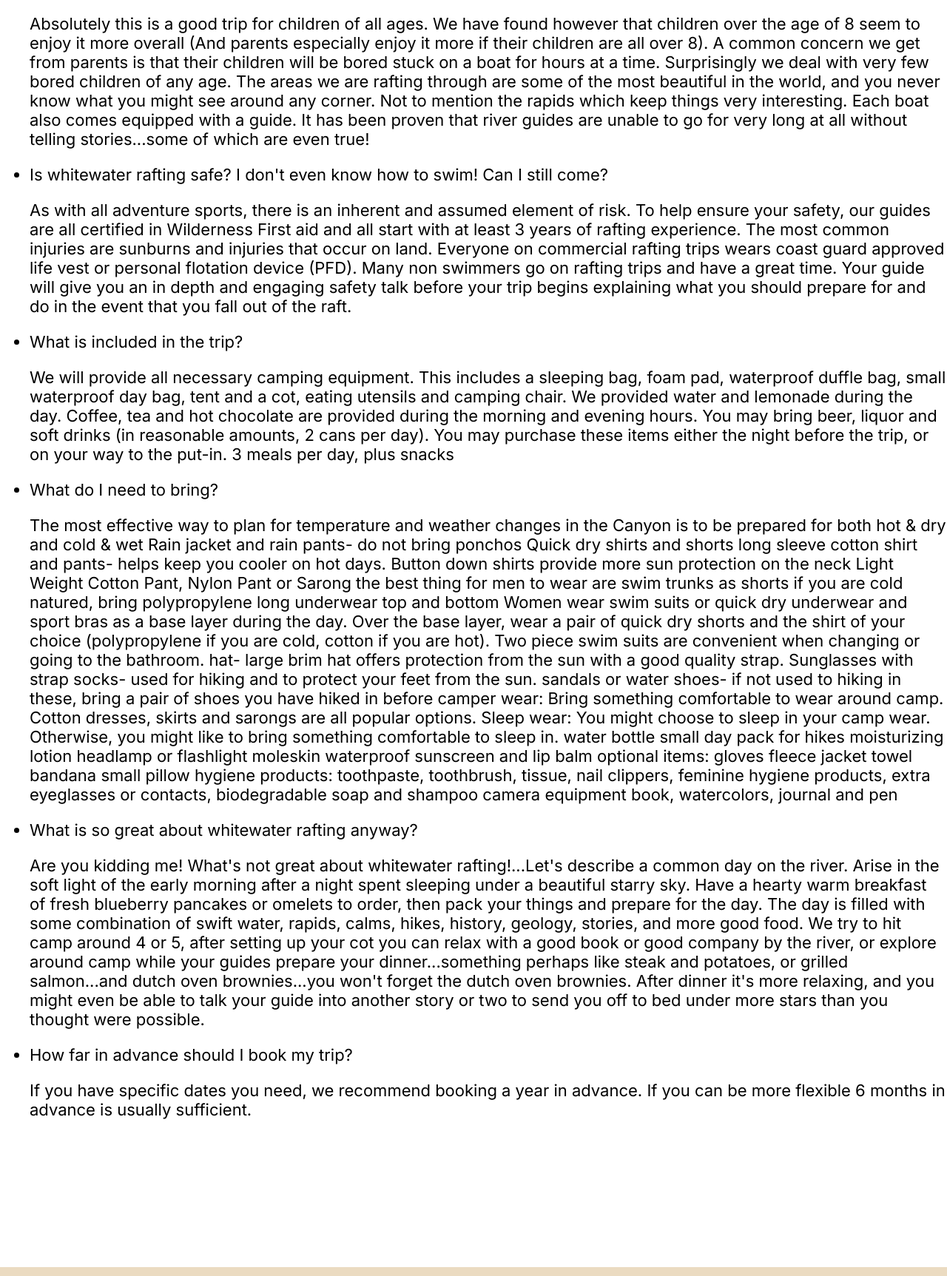
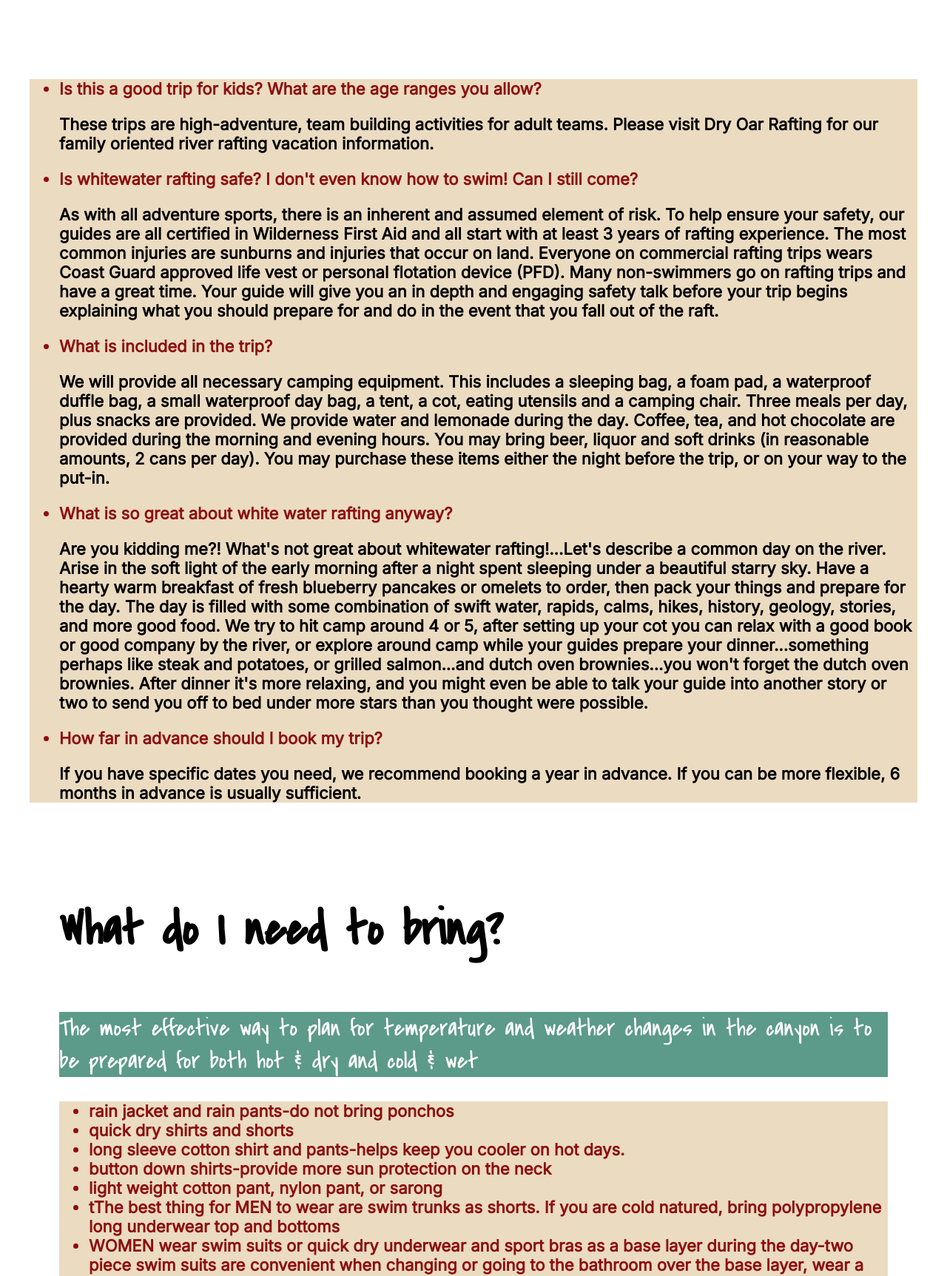
Before and after one commit to KMSspins/wdd130, a plain HTML site: page wwr/faq.html in a window 1280 px wide. Shown: the part 907-2632 px from the top of the page at 74% size. Drawn offline with Linux system fonts and the light colour scheme.

Commit message:
FAQ page finished

```diff
--- a/wwr/faq.html
+++ b/wwr/faq.html
@@ -25,76 +25,108 @@
             </nav>
         </header>
         <div id="faq">
-            <div id="faqbox">
-                <img class="faqpic" src="images/rsz_1rafting64_600.jpg" </div>
+            <div id="faq-box">
+                <img class="faq-pic" src="images/rsz_1rafting64_600.jpg" </div>
             </div>
-            <sec id="faqmsg">
+            <sec id="faq-msg">
                 <h1>FAQ</h1>
             </sec>
-        </div>
-        <div id="questions">
+            <div class="questions-box">
                 <ul>
-                <li i=class="fa-light fa-duck"></i>Is this a good trip for kids? What are the age ranges you allow?</li>
-                <p>Absolutely this is a good trip for children of all ages. We have found however that children over the
-                    age of 8 seem to enjoy it more overall (And parents especially enjoy it more if their children are
-                    all over 8). A common concern we get from parents is that their children will be bored stuck on a
-                    boat for hours at a time. Surprisingly we deal with very few bored children of any age. The areas we
-                    are rafting through are some of the most beautiful in the world, and you never know what you might
-                    see around any corner. Not to mention the rapids which keep things very interesting. Each boat also
-                    comes equipped with a guide. It has been proven that river guides are unable to go for very long at
-                    all without telling stories...some of which are even true!</p>
+                    <li>Is this a good trip for kids? What are the age ranges you allow?</li>
+                    <p>These trips are high-adventure, team building activities for adult teams. Please visit Dry Oar
+                        Rafting
+                        for our family oriented river rafting vacation information.
+                    </p>
                     <li>Is whitewater rafting safe? I don't even know how to swim! Can I still come?</li>
-                <p>As with all adventure sports, there is an inherent and assumed element of risk. To help ensure your
-                    safety, our guides are all certified in Wilderness First aid and all start with at least 3 years of
+                    <p>As with all adventure sports, there is an inherent and assumed element of risk. To help ensure
+                        your
+                        safety, our guides are all certified in Wilderness First Aid and all start with at least 3 years
+                        of
                         rafting experience. The most common injuries are sunburns and injuries that occur on land.
-                    Everyone on commercial rafting trips wears coast guard approved life vest or personal flotation
-                    device (PFD). Many non swimmers go on rafting trips and have a great time. Your guide will give you
-                    an in depth and engaging safety talk before your trip begins explaining what you should prepare for
+                        Everyone on commercial rafting trips wears Coast Guard approved life vest or personal flotation
+                        device (PFD). Many non-swimmers go on rafting trips and have a great time. Your guide will give
+                        you
+                        an in depth and engaging safety talk before your trip begins explaining what you should prepare
+                        for
                         and do in the event that you fall out of the raft.</p>
                     <li>What is included in the trip?</li>
-                <p>We will provide all necessary camping equipment. This includes a sleeping bag, foam pad, waterproof
-                    duffle bag, small waterproof day bag, tent and a cot, eating utensils and camping chair.
-                    We provided water and lemonade during the day. Coffee, tea and hot chocolate are provided during the
-                    morning and evening hours. You may bring beer, liquor and soft drinks (in reasonable amounts, 2 cans
-                    per day). You may purchase these items either the night before the trip, or on your way to the
-                    put-in. 3 meals per day, plus snacks
+                    <p>We will provide all necessary camping equipment. This includes a sleeping bag, a foam pad,
+                        a waterproof
+                        duffle bag, a small waterproof day bag, a tent, a cot, eating utensils and a camping chair.
+                        Three meals per day, plus snacks are provided.
+                        We provide water and lemonade during the day.
+                        Coffee, tea, and hot chocolate are provided during the morning and evening hours.
+
+                        You may bring beer, liquor and soft drinks (in reasonable amounts, 2 cans per day).
+                        You may purchase these items either the night before the trip, or on your way to the put-in.
                     </p>
-                <li>What do I need to bring?</li>
-                <p>The most effective way to plan for temperature and weather changes in the Canyon is to be prepared
-                    for both hot & dry and cold & wet Rain jacket and rain pants- do not bring ponchos Quick dry shirts
-                    and shorts long sleeve cotton shirt and pants- helps keep you cooler on hot days. Button down shirts
-                    provide more sun protection on the neck Light Weight Cotton Pant, Nylon Pant or Sarong the best
-                    thing for men to wear are swim trunks as shorts if you are cold natured, bring polypropylene long
-                    underwear top and bottom Women wear swim suits or quick dry underwear and sport bras as a base layer
-                    during the day. Over the base layer, wear a pair of quick dry shorts and the shirt of your choice
-                    (polypropylene if you are cold, cotton if you are hot). Two piece swim suits are convenient when
-                    changing or going to the bathroom. hat- large brim hat offers protection from the sun with a good
-                    quality strap. Sunglasses with strap socks- used for hiking and to protect your feet from the sun.
-                    sandals or water shoes- if not used to hiking in these, bring a pair of shoes you have hiked in
-                    before camper wear: Bring something comfortable to wear around camp. Cotton dresses, skirts and
-                    sarongs are all popular options. Sleep wear: You might choose to sleep in your camp wear. Otherwise,
-                    you might like to bring something comfortable to sleep in. water bottle small day pack for hikes
-                    moisturizing lotion headlamp or flashlight moleskin waterproof sunscreen and lip balm optional
-                    items: gloves fleece jacket towel bandana small pillow hygiene products: toothpaste, toothbrush,
-                    tissue, nail clippers, feminine hygiene products, extra eyeglasses or contacts, biodegradable soap
-                    and shampoo camera equipment book, watercolors, journal and pen</p>
-                <li>What is so great about whitewater rafting anyway?</li>
-                <p>Are you kidding me! What's not great about whitewater rafting!...Let's describe a common day on the
+                    <li>What is so great about white water rafting anyway?</li>
+                    <p>Are you kidding me?! What's not great about whitewater rafting!...Let's describe a common day on
+                        the
                         river.
-                    Arise in the soft light of the early morning after a night spent sleeping under a beautiful starry
-                    sky. Have a hearty warm breakfast of fresh blueberry pancakes or omelets to order, then pack your
-                    things and prepare for the day. The day is filled with some combination of swift water, rapids,
-                    calms, hikes, history, geology, stories, and more good food. We try to hit camp around 4 or 5, after
-                    setting up your cot you can relax with a good book or good company by the river, or explore around
-                    camp while your guides prepare your dinner...something perhaps like steak and potatoes, or grilled
-                    salmon...and dutch oven brownies...you won't forget the dutch oven brownies. After dinner it's more
-                    relaxing, and you might even be able to talk your guide into another story or two to send you off to
-                    bed under more stars than you thought were possible.
+                        Arise in the soft light of the early morning after a night spent sleeping under a beautiful
+                        starry sky.
+                        Have a hearty warm breakfast of fresh blueberry pancakes or omelets to order, then pack
+                        your things and prepare for the day.
+                        The day is filled with some combination of swift water, rapids, calms, hikes, history, geology,
+                        stories, and more good food.
+
+                        We try to hit camp around 4 or 5, after setting up your cot you can relax with a good book or
+                        good company by the river, or explore
+                        around camp while your guides prepare your dinner...something perhaps like steak and potatoes,
+                        or grilled
+                        salmon...and dutch oven brownies...you won't forget the dutch oven brownies.
+
+                        After dinner it's more relaxing, and you might even be able to talk your guide into another
+                        story or two to send you
+                        off to bed under more stars than you thought were possible.
                     </p>
                     <li>How far in advance should I book my trip?</li>
                     <p>If you have specific dates you need, we recommend booking a year in advance. If you can be more
-                    flexible 6 months in advance is usually sufficient.
+                        flexible, 6 months in advance is usually sufficient.
                     </p>
+                </ul>
+
+                <div id="list">
+                    <h3>What do I need to bring?</h3>
+                    <p>The most effective way to plan for temperature and weather changes in the canyon is to be
+                        prepared for both hot & dry and cold & wet</p>
+                    <ul>
+                        <li>rain jacket and rain pants-do not bring ponchos</li>
+                        <li>quick dry shirts and shorts</li>
+                        <li>long sleeve cotton shirt and pants-helps keep you cooler on hot days.</li>
+                        <li>button down shirts-provide more sun protection on the neck</li>
+                        <li>light weight cotton pant, nylon pant, or sarong</li>
+                        <li>tThe best thing for <b>MEN</b> to wear are swim trunks as shorts.
+                            If you are cold natured, bring polypropylene long underwear top and bottoms</li>
+                        <li><b>WOMEN</b> wear swim suits or quick dry underwear and sport bras as a base layer
+                            during the day-two piece swim suits are convenient when changing or going to the bathroom
+                            over the base layer, wear a pair of quick dry shorts and the shirt of your choice
+                            polypropylene if you are cold, cotton if you are hot</li>
+                        <li>hat-large brim hat offers protection from the sun-with a good quality strap</li>
+                        <li>sunglasses with strap</li>
+                        <li>socks-used for hiking and to protect your feet from the sun</li>
+                        <li>sandals or water shoes-if not used to hiking in these, bring a pair of shoes you have hiked
+                            in before</li>
+                        <li>camp wear: bring something comfortable to wear around camp. cotton dresses, skirts and
+                            sarongs are all popular options</li>
+                        <li>sleep wear: you might choose to sleep in your camp wear. otherwise, you might like to bring
+                            something comfortable to sleep in.</li>
+                        <li>water bottle</li>
+                        <li>small day pack for hikes</li>
+                        <li>moisturizing lotion</li>
+                        <li>headlamp or flashlight</li>
+                        <li>moleskin</li>
+                        <li>waterproof sunscreen</li>
+                        <li>lip balm</li>
+                        <li><b>OPTIONAL ITEMS</b>: gloves, fleece jacket, towel, bandana, small pillow, (hygiene
+                            products:
+                            toothpaste, toothbrush,
+                            tissue, nail clippers, feminine hygiene products, extra eyeglasses or contacts,
+                            biodegradable
+                            soap,
+                            and shampoo), camera equipment, book, watercolors, journal, and pen</li>
                     </ul>
                 </div>
 
--- a/wwr/styles/style.css
+++ b/wwr/styles/style.css
@@ -237,30 +237,78 @@ footer .social img {
 }
 
 /*FAQ CSS comes after this comment*/
-/*<i class="fa-light fa-duck"></i>*/
+
 
 #faq {
     display: grid;
-    grid-template-columns: 1fr 2fr;
+    grid-template-columns: 1fr 3fr 1fr;
+    margin-top: -100px;
 }
 
-#faqbox {
+#faq-box {
     grid-column: 1/4;
+    grid-row: 1/1;
+    z-index: -1;
 }
 
-.faqpic {}
+.faq-pic {
+    width: 100%;
+}
 
-#faqmsg {
+#faq-msg {
+    grid-column: 2/3;
+    grid-row: 1/2;
+    margin-top: 10px;
     color: #8c1010;
     font-family: "Covered By Your Grace";
-    font-size: 3em;
+    font-size: 8em;
+    text-align: center;
 }
 
-#questions {}
+.questions-box {
+    font-family: Inter, Futura, serif;
+    grid-column: 1/4;
+    padding: 40px;
+}
 
 ul {
-    /*list-style-image: ;*/
+    background-color: #ebdbc1;
+    color: #8c1010;
+    font-weight: bolder;
 }
+
+.questions-box p {
+    background-color: #ebdbc1;
+    color: black;
+    font-size: 1em;
+}
+
+#list {
+    grid-column: 1/4;
+    padding: 40px;
+    margin-bottom: -150px;
+}
+
+#list h3 {
+    font-family: Covered By Your Grace;
+    font-size: 3em;
+    font-weight: bolder;
+    color: black;
+}
+
+#list p {
+    background-color: #5c9a89;
+    font-family: Covered By Your Grace;
+    font-size: 1.5em;
+    color: white;
+}
+
+# list ul {
+    background-color: #5c9a89;
+    color: black;
+    font: 1em;
+}
+
 
 
 
```
Also changed, not shown: wwr/site-plan-rafting.html (+1 -1 lines), wwr/images/rsz_1duck-g69cc54b7b_640 (1).jpg (added), wwr/images/rsz_1duck-gcbae29070_640 (1) (2).jpg (added), wwr/images/rsz_2squeaky-duck-ge7f9e1415_640 (1).jpg (added), wwr/images/rsz_objects-lazy-rubber-ducky-preview (1).jpg (added), wwr/images/rsz_rubber-duck-g1d7005526_640 (1).jpg (added), wwr/images/rsz_rubber-duck-gf02f7708a_640 (1).jpg (added), wwr/images/rsz_splash-g7aa76692a_640 (1).jpg (added), wwr/images/rsz_squeaky-duck-g7095d8fbe_640 (1).jpg (added). Lines whose indentation alone changed are shown as unchanged.
